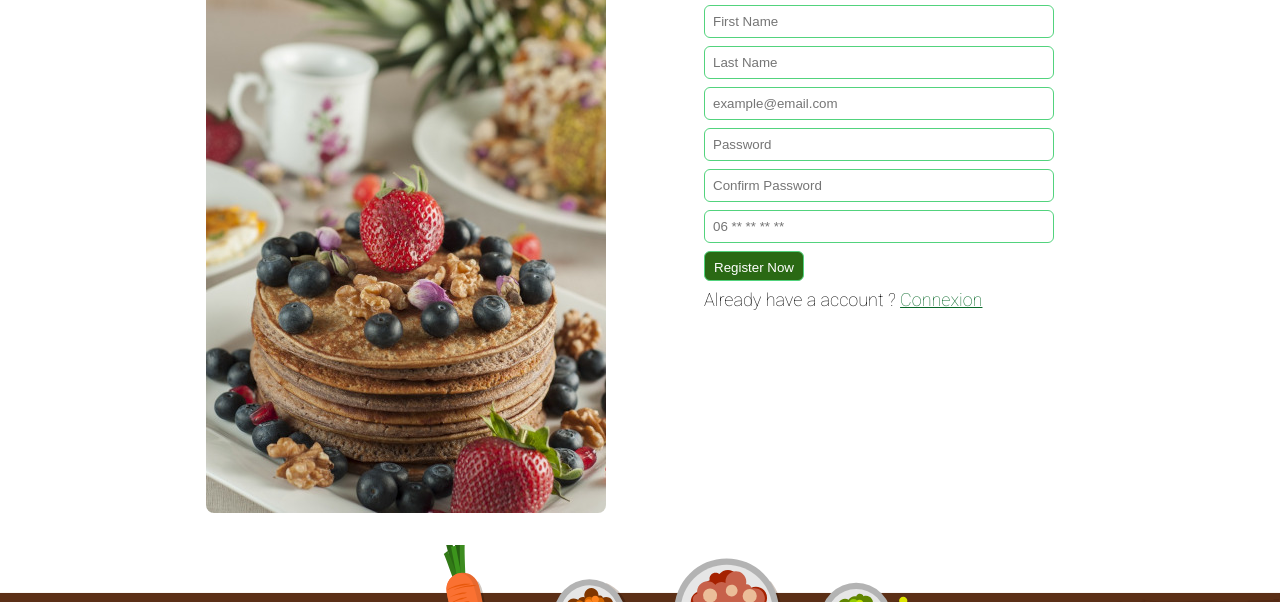
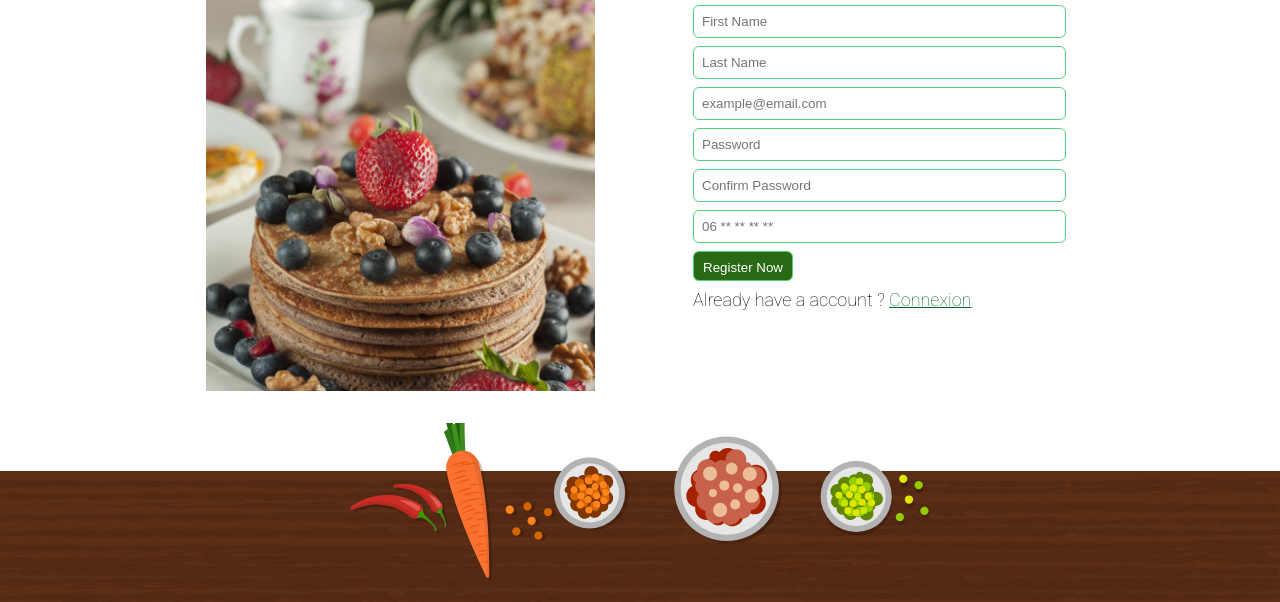
Before and after one commit to Emmanuelle-S/site-cuisine, a plain HTML site: page profil.html in a window 1280 px wide. Shown: the part 237-839 px from the top of the page. Drawn offline with Linux system fonts and the light colour scheme.

Commit message:
img backgground ok

```diff
--- a/profil.html
+++ b/profil.html
@@ -52,7 +52,8 @@
       </header>
       <main>
         <div class="register-container d_flex padd_16">
-            <img src="img/register-pic-400.jpg" alt="">
+            <!-- <img src="img/register-pic-400.jpg" alt=""> -->
+            <div class="form_img"></div>
             <form class="main-form d_flex padd_8" method="get">
                 <h1 class="form_main-title margin_b">Sign Up</h1>
                 <h2 class="margin_b">Get full access</h2>
--- a/style_2.css
+++ b/style_2.css
@@ -206,17 +206,30 @@ hr {
 
 /* PAGE FORMULAIRE */
 
+.form_img {
+  background-image: url(img/register-pic-400.jpg);
+  background-repeat: no-repeat;
+  background-position: center;
+  background-size: cover;
+  height: 60vh;
+  /* width: 25vw; */
+  /* margin-bottom: -10px;
+  margin-top: 16px; */
+  flex: 1 1 300px;
+}
+
 .form_main-title {
   color: #076828;
 }
 
 .main-form {
   flex-direction: column;
+  flex: 1 1 300px;
 }
 
 .main-form input {
   border: 1px solid #52d37d;
-  width: 350px;
+  width: 100%;
 }
 
 .register-container {
@@ -226,10 +239,10 @@ hr {
   margin: auto;
 }
 
-.register-container img {
+/* .register-container img {
   max-width: 100%;
   border-radius: 8px;
-}
+} */
 
 #submit {
   width: 100px;
```
